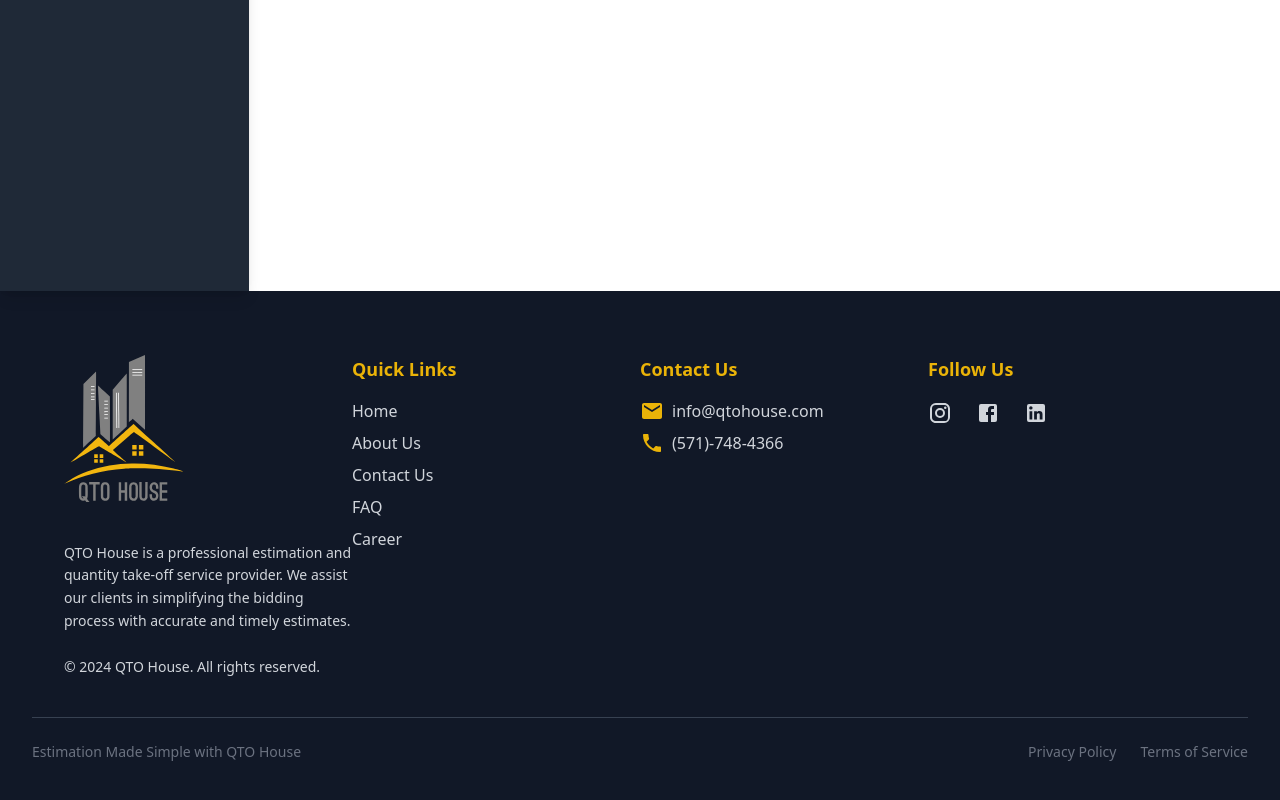
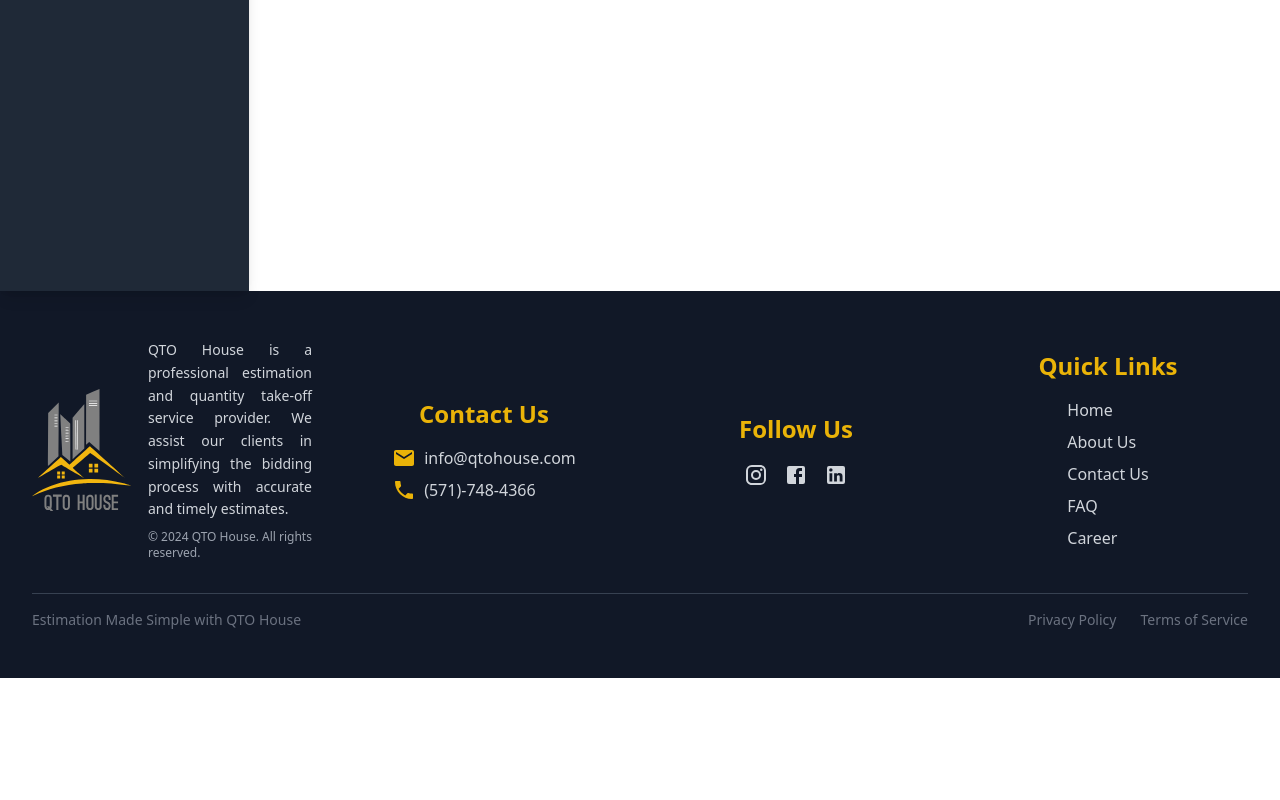
Before and after one commit to Muadeel56/QTO_Solutions_React, a React (Vite) app in the folder qtohouse-official-website/: page /user in a window 1280 px wide. Shown: the part 651-1451 px from the top of the page. After the commit the page ends 1329 px from the top, so only its background shows below. Built offline with nearby package versions, Linux system fonts and the light colour scheme.

Commit message:
Enhance takeoff services section

```diff
--- a/qtohouse-official-website/src/components/EsteemedClientele/index.jsx
+++ b/qtohouse-official-website/src/components/EsteemedClientele/index.jsx
@@ -1,8 +1,10 @@
 import React from 'react';
 import CheckCircleIcon from '@mui/icons-material/CheckCircle';
 import ArrowForwardIcon from '@mui/icons-material/ArrowForward';
+import { useNavigate } from 'react-router-dom';
 
 function EsteemedClientele() {
+  const navigate = useNavigate();
   return (
     <div className="bg-yellow-500 py-10 md:py-16">
       {/* Header */}
@@ -37,7 +39,8 @@ function EsteemedClientele() {
 
       {/* Get Free Quote Button */}
       <div className="flex justify-center mt-10 md:mt-12">
-        <button className="flex items-center space-x-2 bg-gray-900 text-white text-sm md:text-lg font-semibold py-2 px-6 md:py-3 md:px-8 rounded-lg hover:bg-gray-800 transition-all duration-300">
+        <button className="flex items-center space-x-2 bg-gray-900 text-white text-sm md:text-lg font-semibold py-2 px-6 md:py-3 md:px-8 rounded-lg hover:bg-gray-800 transition-all duration-300"
+        onClick={() => navigate('/quote')}>
           <span>Get Free Quote</span>
           <ArrowForwardIcon />
         </button>
--- a/qtohouse-official-website/src/components/Footer.jsx
+++ b/qtohouse-official-website/src/components/Footer.jsx
@@ -4,47 +4,41 @@ import { Instagram, Facebook, LinkedIn, Email, Phone } from '@mui/icons-material
 
 function Footer() {
   return (
-    <footer className="w-full bg-gray-900 text-gray-300 py-16 px-8">
-      <div className="max-w-6xl mx-auto flex flex-col md:flex-row justify-between items-start space-y-10 md:space-y-0">
+    <footer className="w-full bg-gray-900 text-gray-300 py-12 px-8">
+      <div className="max-w-8xl mx-auto grid grid-cols-1 md:grid-cols-4 gap-8 items-center">
 
         {/* Logo and Company Info */}
-        <div className="flex flex-col items-start space-y-6 w-full md:w-1/4">
-          <img src={logo} alt="logo" className="w-[120px] mb-4" />
-          <p className="text-sm leading-relaxed">
+        <div className="flex space-x-4">
+          <img src={logo} alt="logo" className="w-[100px]" />
+          <div>
+          <p className="text-sm text-justify leading-relaxed">
             QTO House is a professional estimation and quantity take-off service provider. We assist our clients in simplifying the bidding process with accurate and timely estimates.
           </p>
-          <p className="text-sm mt-4">&copy; 2024 QTO House. All rights reserved.</p>
-        </div>
-
-        {/* Quick Links Section */}
-        <div className="w-full md:w-1/4">
-          <h1 className="text-lg font-semibold text-yellow-500 mb-4">Quick Links</h1>
-          <div className="flex flex-col space-y-2">
-            {['Home', 'About Us', 'Contact Us', 'FAQ', 'Career'].map((link, index) => (
-              <a key={index} href={`#${link.toLowerCase().replace(' ', '-')}`} className="hover:text-yellow-400 transition-all">
-                {link}
-              </a>
-            ))}
+          <p className="text-xs mt-2 text-gray-400">&copy; 2024 QTO House. All rights reserved.</p>
           </div>
         </div>
 
+
+
         {/* Contact Us Section */}
-        <div className="w-full md:w-1/4">
-          <h1 className="text-lg font-semibold text-yellow-500 mb-4">Contact Us</h1>
-          <div className="flex items-center mb-2">
-            <Email className="text-yellow-500 mr-2" />
-            <p>info@qtohouse.com</p>
-          </div>
-          <div className="flex items-center">
-            <Phone className="text-yellow-500 mr-2" />
-            <p>(571)-748-4366</p>
+        <div className=' flex flex-col items-center justify-center'>
+          <h1 className="text-2xl font-semibold text-yellow-500 mb-4">Contact Us</h1>
+          <div className="flex flex-col space-y-2">
+            <div className="flex items-center">
+              <Email className="text-yellow-500 mr-2" />
+              <p className="text-">info@qtohouse.com</p>
+            </div>
+            <div className="flex items-center">
+              <Phone className="text-yellow-500 mr-2" />
+              <p className="text-">(571)-748-4366</p>
+            </div>
           </div>
         </div>
 
         {/* Social Media Links */}
-        <div className="w-full md:w-1/4">
-          <h1 className="text-lg font-semibold text-yellow-500 mb-4">Follow Us</h1>
-          <div className="flex space-x-6">
+        <div className=' flex flex-col items-center justify-center'>
+          <h1 className="text-2xl font-semibold text-yellow-500 mb-4">Follow Us</h1>
+          <div className="flex space-x-4">
             <a href="https://www.instagram.com" target="_blank" rel="noreferrer">
               <Instagram className="text-gray-300 hover:text-yellow-400 text-3xl transition-all" />
             </a>
@@ -56,10 +50,24 @@ function Footer() {
             </a>
           </div>
         </div>
+
+        {/* Quick Links Section */}
+        <div className=' flex flex-col items-center justify-center'>
+          <h1 className="text-2xl font-semibold text-yellow-500 mb-4">Quick Links</h1>
+          <ul className="space-y-2 ">
+            {['Home', 'About Us', 'Contact Us', 'FAQ', 'Career'].map((link, index) => (
+              <li key={index}>
+                <a href={`#${link.toLowerCase().replace(' ', '-')}`} className="hover:text-yellow-400 text- transition-all">
+                  {link}
+                </a>
+              </li>
+            ))}
+          </ul>
+        </div>
       </div>
 
       {/* Bottom Section */}
-      <div className="border-t border-gray-700 mt-10 pt-6">
+      <div className="border-t border-gray-700 mt-8 pt-4">
         <div className="flex flex-col md:flex-row justify-between items-center text-sm text-gray-500">
           <p>Estimation Made Simple with QTO House</p>
           <div className="flex space-x-6 mt-4 md:mt-0">
--- a/qtohouse-official-website/src/components/TakeOffServices/index.jsx
+++ b/qtohouse-official-website/src/components/TakeOffServices/index.jsx
@@ -7,8 +7,6 @@ import electric from '/images/electric-1.png';
 import lumber from '/images/lumber-1.png';
 import paint from '/images/paint-1.png';
 import laborheath from '/images/laborhealth.png';
-import career from '/images/career.jpg';
-import bidding from '/images/bidding.png';
 
 const services = [
   { id: 1, name: 'Concrete Estimation', imgSrc: concrete },
@@ -19,8 +17,6 @@ const services = [
   { id: 6, name: 'Lumber Estimation', imgSrc: lumber },
   { id: 7, name: 'Paint Estimation', imgSrc: paint },
   { id: 8, name: 'Labor Health', imgSrc: laborheath },
-  { id: 9, name: 'Career', imgSrc: career },
-  { id: 10, name: 'Bidding', imgSrc: bidding },
 ];
 
 function TakeOffServices() {
@@ -31,22 +27,25 @@ function TakeOffServices() {
         We also provide takeoff services to all trade contracts
       </h1>
 
-      {/* Image Strip Container */}
-      <div className="w-full md:w-[90%] lg:w-[80%] xl:w-[70%] h-[300px] md:h-[350px] border-4 border-gray-300 rounded-3xl overflow-hidden bg-white shadow-xl">
-        <div className="flex h-full overflow-x-auto space-x-2 p-4 md:space-x-0 md:p-0 scrollbar-hide">
+      {/* Image Slices */}
+      <div className="flex w-full h-[250px] md:h-[350px] lg:h-[450px] justify-center items-center border-8 border-gray-600 rounded-[100px] overflow-hidden">
         {services.map((service) => (
           <div
             key={service.id}
-              className="group relative w-[200px] md:w-[10%] h-full flex-shrink-0 transition-all duration-500 ease-in-out hover:w-[250px] hover:z-4 cursor-pointer"
+            className="group flex-grow h-full relative overflow-hidden transition-all duration-[1000ms] ease-in-out hover:flex-grow-[50] flex-shrink-0"
+            style={{
+              flexBasis: '100px', // Base size for each image slice
+            }}
           >
+            {/* Image */}
             <img
               src={service.imgSrc}
               alt={service.name}
-                className="w-full h-full object-cover transition-transform duration-500 ease-in-out transform group-hover:scale-105"
+              className="w-full h-full object-cover transition-transform duration-[1000ms] ease-in-out transform group-hover:scale-105 group-hover:shadow-2xl"
             />
-              {/* Overlay text */}
-              <div className="absolute inset-0 bg-black bg-opacity-60 flex items-center justify-center opacity-0 group-hover:opacity-100 transition-opacity duration-500 ease-in-out">
-                <h2 className="text-white text-base sm:text-lg md:text-xl lg:text-2xl font-bold text-center tracking-wide px-2">
+            {/* Overlay with text */}
+            <div className="absolute inset-0 bg-black bg-opacity-50 flex items-center justify-center opacity-0 group-hover:opacity-100 transition-opacity duration-500 ease-in-out transform group-hover:scale-105">
+              <h2 className="text-white text-base md:text-3xl lg:text-4xl font-semibold text-center px-2 whitespace-nowrap transition-all duration-[800ms]">
                 {service.name.toUpperCase()}
               </h2>
             </div>
@@ -54,7 +53,6 @@ function TakeOffServices() {
         ))}
       </div>
     </div>
-    </div>
   );
 }
 
--- a/qtohouse-official-website/src/pages/HomePage/index.jsx
+++ b/qtohouse-official-website/src/pages/HomePage/index.jsx
@@ -9,8 +9,11 @@ import CommitmentToValue from '../../components/CommitmentToValue';
 import TakeOffServices from '../../components/TakeOffServices';
 import Process from '../../components/Process';
 import EsteemedClientele from '../../components/EsteemedClientele';
+import { useNavigate } from 'react-router-dom'; // Import useNavigate
 
 function HomePage() {
+  const navigate = useNavigate(); // Initialize useNavigate
+
   return (
     <div className="relative w-full min-h-screen flex flex-col">
       {/* Background Image Section */}
@@ -38,7 +41,10 @@ function HomePage() {
               <p className="text-lg sm:text-xl md:text-2xl font-bold">81</p>
             </div>
             <div className="w-full sm:w-1/5 mb-4 sm:mb-0 flex justify-center">
-              <button className="bg-yellow-500 text-black text-sm sm:text-base md:text-lg font-semibold px-4 sm:px-6 py-2 sm:py-3 rounded-lg hover:bg-yellow-600 transition-all">
+              <button
+                className="bg-yellow-500 text-black text-sm sm:text-base md:text-lg font-semibold px-4 sm:px-6 py-2 sm:py-3 rounded-lg hover:bg-yellow-600 transition-all"
+                onClick={() => navigate('/sample')} // Use navigate to redirect
+              >
                 Get Free Sample
               </button>
             </div>
```
Also changed, not shown: qtohouse-official-website/src/components/Header.jsx (+23 -7 lines). Lines whose indentation alone changed are shown as unchanged.
